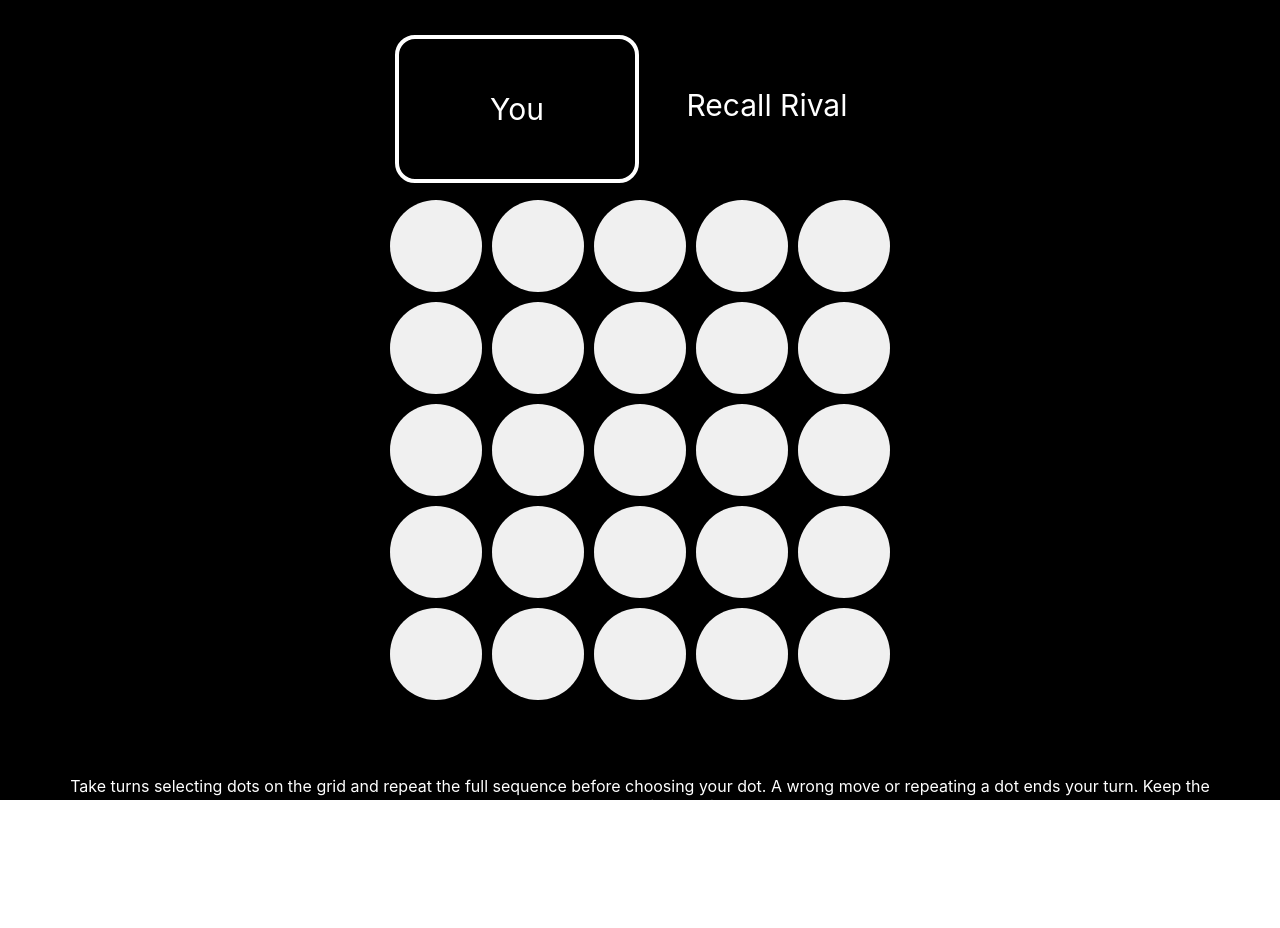
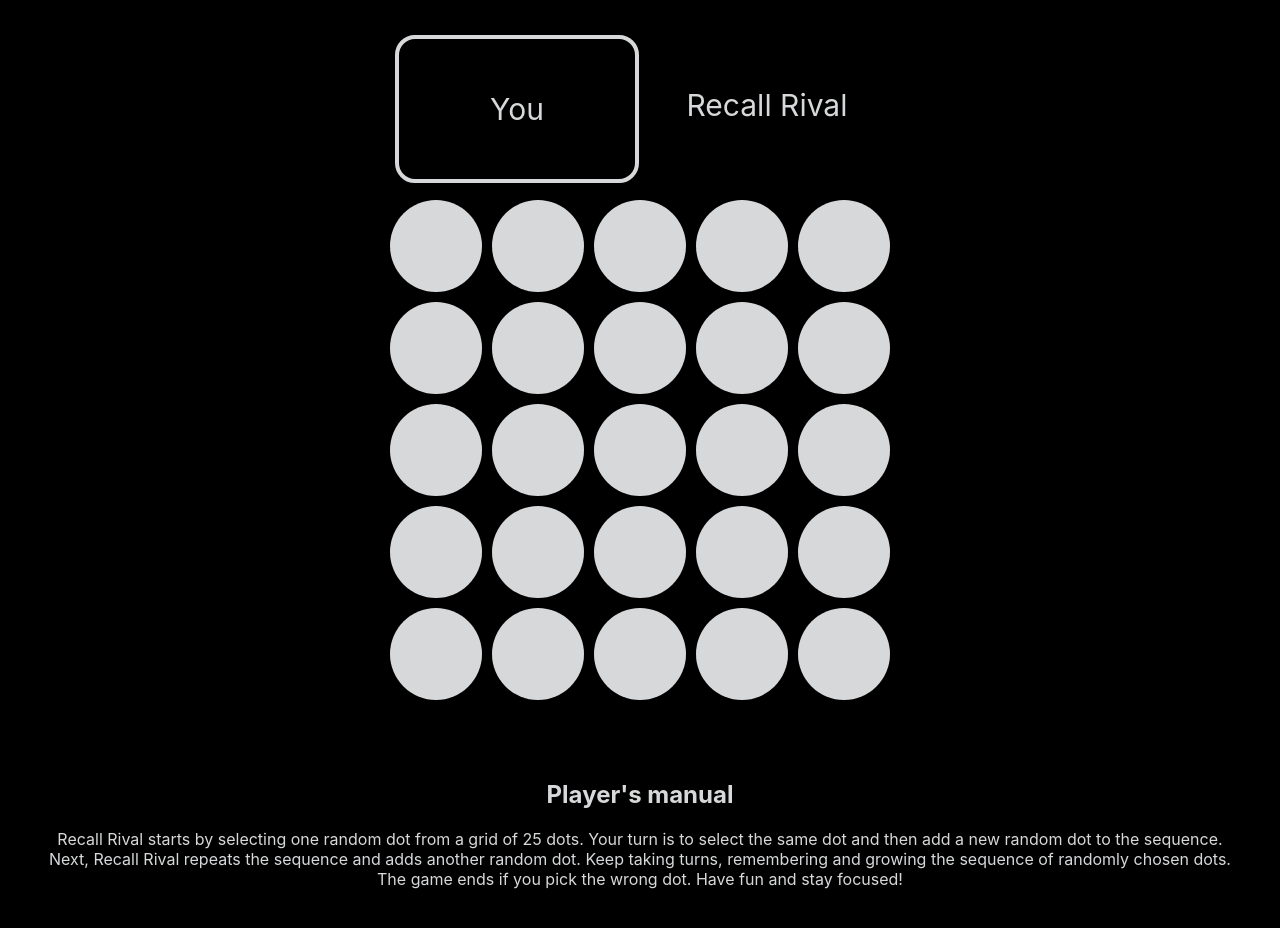
Before and after one commit to theshubhamio/recallrival, a React (Create React App) app: page / in a window 1280 px wide. Shown: the top 928 px of the page. Before the commit the page ends 872 px from the top, so only its background shows below. Built offline with nearby package versions, Linux system fonts and the light colour scheme.

Commit message:
bug spotted not resolved

```diff
--- a/src/App.css
+++ b/src/App.css
@@ -1,5 +1,7 @@
 .App {
   text-align: center;
+  background-color: #0B0C10;
+  height: 100%;
 }
 
 .App-logo {
--- a/src/components/GridRecall.jsx
+++ b/src/components/GridRecall.jsx
@@ -93,10 +93,12 @@ function GridRecall() {
                     //p1 lost
                     console.log("p1 lost")
                     let newgriddots = [...griddots];
-                    newgriddots[index] = { isSelected: true, isCorrect: false,ranl:p1.playedDots.length };
+                    newgriddots[index] = { isSelected: true, isCorrect: false,rank:p1.playedDots.length };
+
 
                     setGriddots(newgriddots);
                     setPlayer1({ ...{ player1 }, haveLost: true });
+
 
                 }
             }
@@ -187,7 +189,7 @@ function GridRecall() {
             console.log(player2)
 
 
-            if (player2.playedDots.length >= player2.correctDots.length) {
+            if (player2.playedDots.length == player2.correctDots.length || player2.playedDots.length == player2.correctDots.length+1) {
 
                 const timeout = setTimeout(() => {
                     const arr = [];
@@ -204,11 +206,17 @@ function GridRecall() {
 
 
             } else {
-                console.log(player2.correctDots[player2.playedDots.length] + "uuuuu")
 
-                onDotClick(player2.correctDots[player2.playedDots.length])
-                console.log(player2)
-                console.log("else")
+                if(player2.correctDots[player2.playedDots.length] !== undefined){
+                    console.log(player2.correctDots[player2.playedDots.length] + "uuuuu")
+
+                    onDotClick(player2.correctDots[player2.playedDots.length])
+                    console.log(player2)
+                    console.log("else")
+
+                }
+
+
 
             }
 
@@ -247,7 +255,7 @@ function GridRecall() {
                 <div
                     style={{
                         ...styles.turnIndicatorBox,
-                        border: player1.turn ? (player1.haveLost ? "4px  solid red" : "4px  solid white") : "0px  solid white"
+                        border: player1.turn ? (player1.haveLost ? "4px  solid #D6D8DA" : "4px  solid #D6D8DA") : "0px  solid white"
                     }}
                 >
                     You
@@ -281,7 +289,7 @@ function GridRecall() {
                         onClick={() => onDotClick(index)}
                         style={{
                             ...styles.dot,
-                            backgroundColor: dot.isSelected ? (dot.isCorrect ? '#32CD32' : '#DC143C') : '#F0F0F0',
+                            backgroundColor: dot.isSelected ? (dot.isCorrect ? '#34C759' : '#E74C3C') : '#D6D8DA',
                             alignContent: "center",
                             fontSize: "28px",
                             color:"white",
@@ -300,7 +308,11 @@ function GridRecall() {
 
             </div>
 
-            <div style={{ color: "white", padding: "40px" }}><p>Take turns selecting dots on the grid and repeat the full sequence before choosing your dot. A wrong move or repeating a dot ends your turn. Keep the sequence going to win!</p>
+            <div style={{ color: "#D6D8DA",margin:"40px" }}>
+                <h2>Player's manual</h2>
+                <p>Recall Rival starts by selecting one random dot from a grid of 25 dots. Your turn is to select the same dot and then add a new random dot to the sequence. Next, Recall Rival repeats the sequence and adds another random dot. Keep taking turns, remembering and growing the sequence of randomly chosen dots. The game ends if you pick the wrong dot. Have fun and stay focused!</p>
+
+
 
             </div>
 
@@ -320,7 +332,7 @@ const styles = {
         flexDirection: "column",
         alignItems: "center",
         width: "100vw",
-        height: "100vh",
+        height: "100%",
     },
     grid: {
         display: "grid",
@@ -354,7 +366,8 @@ const styles = {
         fontSize: "30px",
         height: "15vh",
         maxHeight: "400px",
-        color: "white",
+        color: "#D6D8DA",
+
         borderRadius: "20px",
         margin: "5px",
 
--- a/src/index.css
+++ b/src/index.css
@@ -5,6 +5,7 @@ body {
     sans-serif;
   -webkit-font-smoothing: antialiased;
   -moz-osx-font-smoothing: grayscale;
+  height: 100vh;
 }
 
 code {
```
